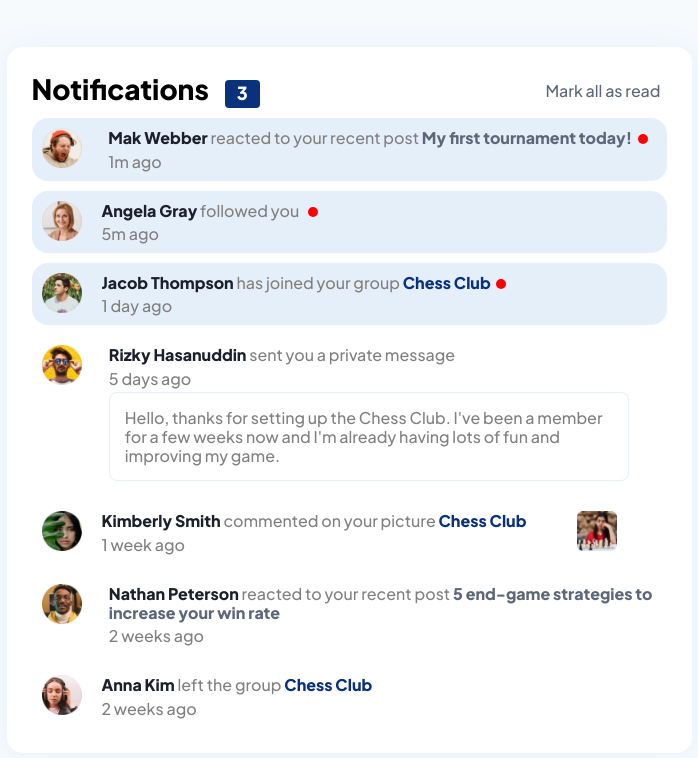
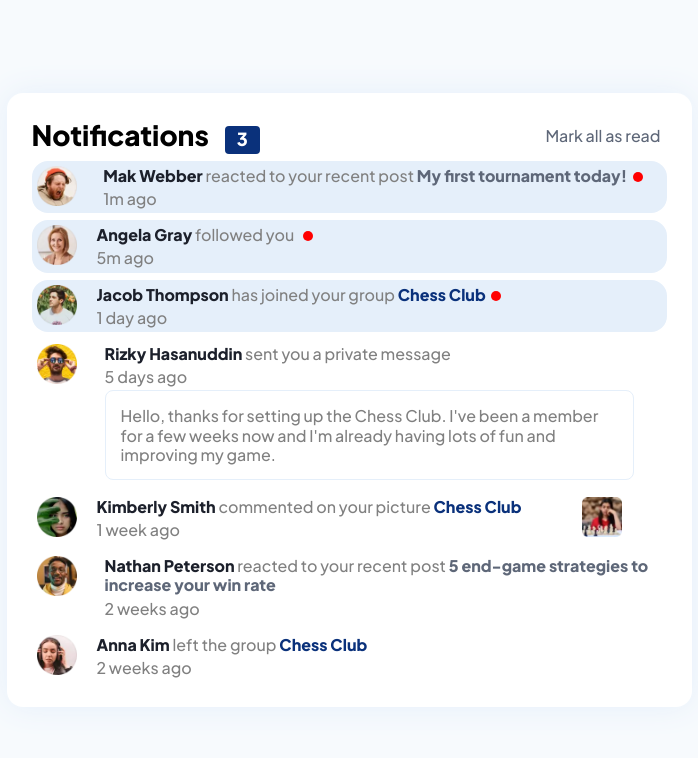
Before and after one commit to Mafilala/FrontendIo-Notification-page, a React (Vite) app: page / in a window 1280 px wide. Shown: the top 758 px of the page, without its empty margins (291-989 px from the left). Built offline with nearby package versions, Linux system fonts and the light colour scheme.

Commit message:
modified data.js

```diff
--- a/src/components/notice-board/notice-board.styles.css
+++ b/src/components/notice-board/notice-board.styles.css
@@ -5,7 +5,7 @@ article {
   flex-direction: column;
   justify-content: space-between;
   align-items: flex-start;
-  gap: 10px;
+  gap: 7px;
   padding: 25px;
   border-radius: 1rem;
   box-shadow: 0 0 2rem var(--Light-grayish-blue-1);
--- a/src/components/notification/notification.styles.css
+++ b/src/components/notification/notification.styles.css
@@ -1,6 +1,6 @@
 .notification {
   display: flex;
-  padding: 10px;
+  padding: 5px;
   justify-content: space-between;
   width: 100%;
   border-radius: 1rem;
```
